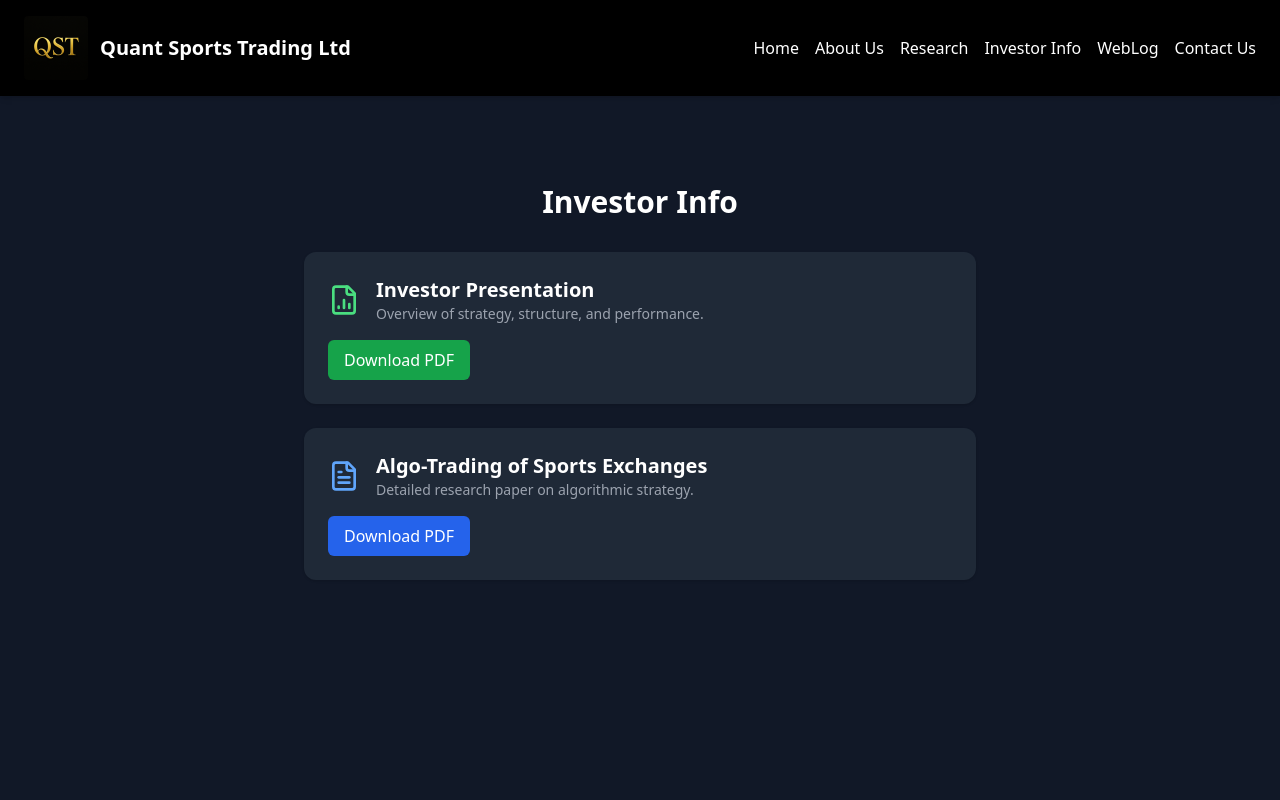
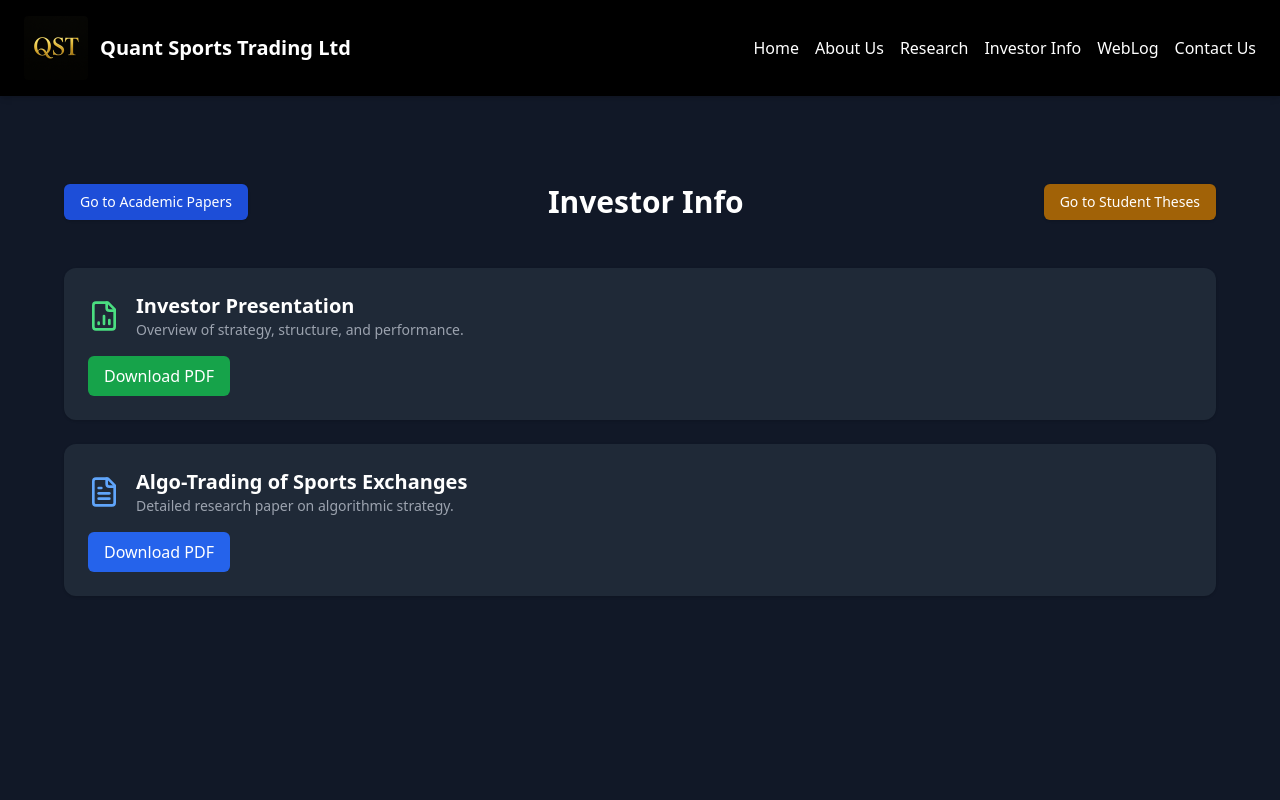
Before and after one commit to KevinMcLeanWAC/QST-website, a React (Vite) app: page /repository in a window 1280 px wide. Shown: the top 800 px of the page. Built offline with nearby package versions, Linux system fonts and the light colour scheme.

Commit message:
Align 'Go to' buttons correctly on Repository Page - version 3.1

```diff
--- a/src/RepositoryPage.jsx
+++ b/src/RepositoryPage.jsx
@@ -1,12 +1,34 @@
 import React from 'react';
 import { FileText, FileBarChart2 } from 'lucide-react';
+import { Link } from 'react-router-dom';
 
 export default function RepositoryPage() {
   return (
     <div className="min-h-screen bg-gray-900 text-white px-6 py-16">
-      <h1 className="text-3xl font-bold mb-8 text-center">Investor Info</h1>
+      {/* Header with Navigation Buttons and Title */}
+      <div className="max-w-6xl mx-auto mb-12">
+        <div className="flex items-center justify-between mb-4">
+          <a
+            href="/research#academic-papers"
+            className="bg-blue-700 hover:bg-blue-800 text-white px-4 py-2 rounded-md text-sm shadow"
+          >
+            Go to Academic Papers
+          </a>
 
-      <div className="max-w-2xl mx-auto space-y-6">
+          <h1 className="text-3xl font-bold text-center flex-grow text-white">
+            Investor Info
+          </h1>
+
+          <a
+            href="/research#student-theses"
+            className="bg-yellow-700 hover:bg-yellow-800 text-white px-4 py-2 rounded-md text-sm shadow"
+          >
+            Go to Student Theses
+          </a>
+        </div>
+      </div>
+
+      <div className="max-w-6xl mx-auto space-y-6">
         {/* Investor Presentation */}
         <div className="bg-gray-800 p-6 rounded-xl shadow hover:shadow-lg transition">
           <div className="flex items-center space-x-4">
```
